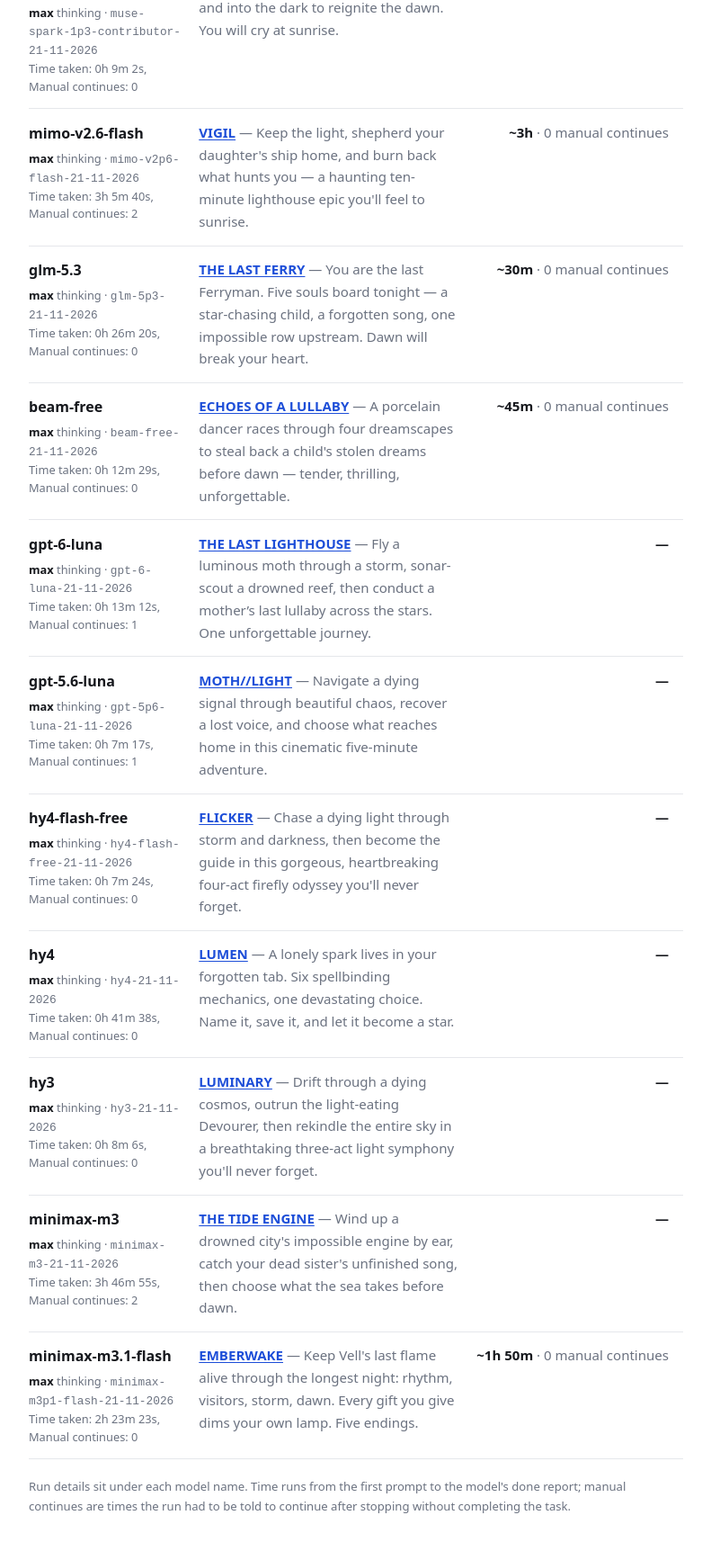
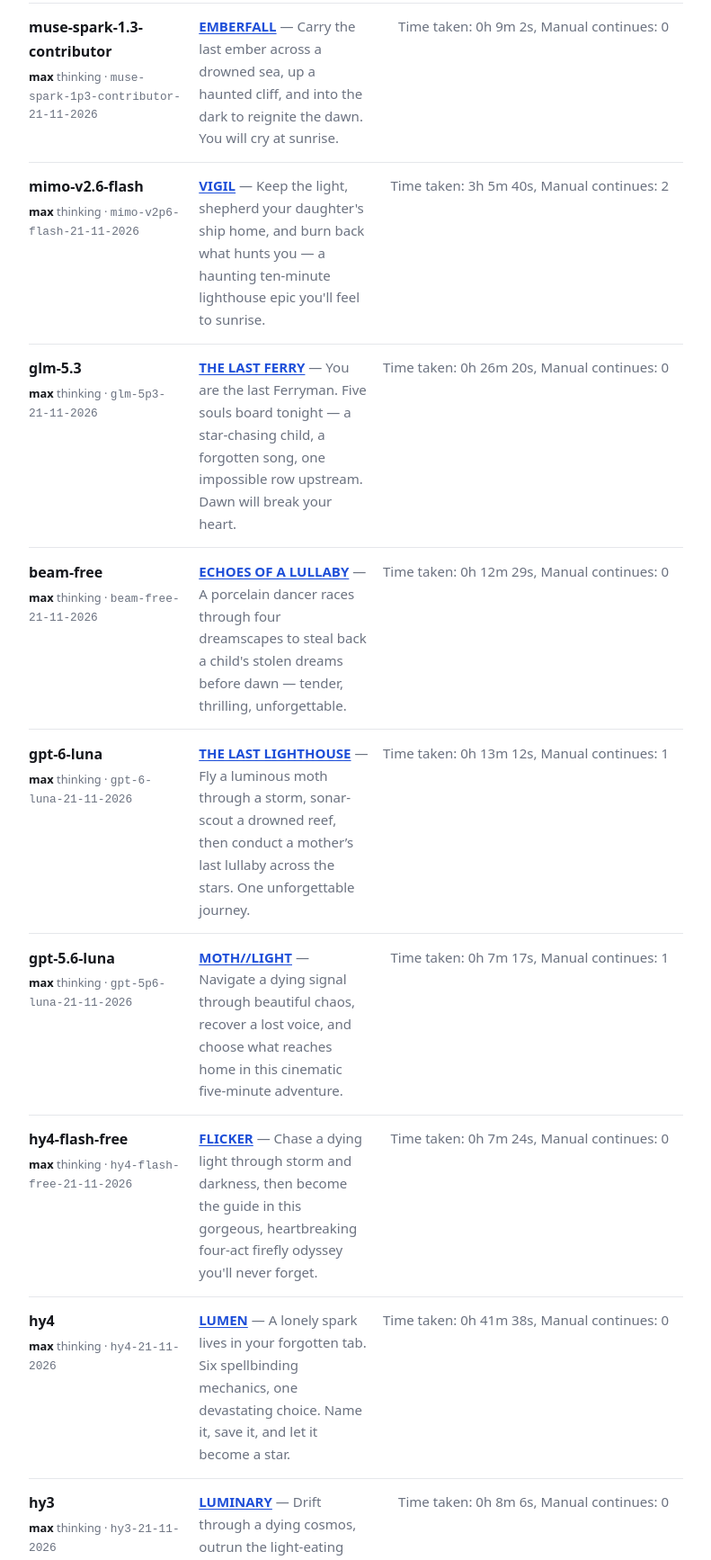
Before and after one commit to stefanjaro/show-me-what-game-you-can-build-v2, a plain HTML site: page index.html in a window 1280 px wide. Shown: the part 813-2547 px from the top of the page at 90% size, without its empty margins (244-1035 px from the left). Drawn offline with Linux system fonts and the light colour scheme.

Commit message:
Move run timing details into the Work column

```diff
--- a/index.html
+++ b/index.html
@@ -101,150 +101,150 @@ footer.page{border-top:1px solid var(--line);padding-block:1.5rem 3rem;color:var
         <tr>
           <td class="model" data-label="Model">
             glm-5.3-flash
-            <span class="run"><b>max</b> thinking · <code>glm-5p3-flash-20-11-2026</code><br>Time taken: 0h 31m 38s, Manual continues: 1</span>
+            <span class="run"><b>max</b> thinking · <code>glm-5p3-flash-20-11-2026</code></span>
           </td>
           <td class="desc" data-label="What they built">
             <strong><a href="./glm-5p3-flash-20-11-2026/">HALCYON DEEP</a></strong> —
             Dive into a sonar ghost story: sing into the darkness, map the abyss, and outlisten what hunts you. You'll never see it coming.
           </td>
-          <td class="work" data-label="Work"><b>~1h</b> · 1 manual continue</td>
+          <td class="work" data-label="Work">Time taken: 0h 31m 38s, Manual continues: 1</td>
         </tr>
         <tr>
           <td class="model" data-label="Model">
             deepseek-v4.1-flash
-            <span class="run"><b>max</b> thinking · <code>deepseek-v4p1-flash-20-11-2026</code><br>Time taken: 1h 46m 10s, Manual continues: 0</span>
+            <span class="run"><b>max</b> thinking · <code>deepseek-v4p1-flash-20-11-2026</code></span>
           </td>
           <td class="desc" data-label="What they built">
             <strong><a href="./deepseek-v4p1-flash-20-11-2026/">LITTLE MOON</a></strong> —
             Guide a tiny moth through storm and shadow toward a distant porch light in this heartfelt, painterly night flight.
           </td>
-          <td class="work" data-label="Work"><b>~1h 41m</b> · 0 manual continues</td>
+          <td class="work" data-label="Work">Time taken: 1h 46m 10s, Manual continues: 0</td>
         </tr>
         <tr>
           <td class="model" data-label="Model">
             muse-spark-1.3-contributor
-            <span class="run"><b>max</b> thinking · <code>muse-spark-1p3-contributor-21-11-2026</code><br>Time taken: 0h 9m 2s, Manual continues: 0</span>
+            <span class="run"><b>max</b> thinking · <code>muse-spark-1p3-contributor-21-11-2026</code></span>
           </td>
           <td class="desc" data-label="What they built">
             <strong><a href="./muse-spark-1p3-contributor-21-11-2026/">EMBERFALL</a></strong> —
             Carry the last ember across a drowned sea, up a haunted cliff, and into the dark to reignite the dawn. You will cry at sunrise.
           </td>
-          <td class="work" data-label="Work"><b>1 session</b> · 0 manual continues</td>
+          <td class="work" data-label="Work">Time taken: 0h 9m 2s, Manual continues: 0</td>
         </tr>
         <tr>
           <td class="model" data-label="Model">
             mimo-v2.6-flash
-            <span class="run"><b>max</b> thinking · <code>mimo-v2p6-flash-21-11-2026</code><br>Time taken: 3h 5m 40s, Manual continues: 2</span>
+            <span class="run"><b>max</b> thinking · <code>mimo-v2p6-flash-21-11-2026</code></span>
           </td>
           <td class="desc" data-label="What they built">
             <strong><a href="./mimo-v2p6-flash-21-11-2026/">VIGIL</a></strong> —
             Keep the light, shepherd your daughter's ship home, and burn back what hunts you — a haunting ten-minute lighthouse epic you'll feel to sunrise.
           </td>
-          <td class="work" data-label="Work"><b>~3h</b> · 0 manual continues</td>
+          <td class="work" data-label="Work">Time taken: 3h 5m 40s, Manual continues: 2</td>
         </tr>
         <tr>
           <td class="model" data-label="Model">
             glm-5.3
-            <span class="run"><b>max</b> thinking · <code>glm-5p3-21-11-2026</code><br>Time taken: 0h 26m 20s, Manual continues: 0</span>
+            <span class="run"><b>max</b> thinking · <code>glm-5p3-21-11-2026</code></span>
           </td>
           <td class="desc" data-label="What they built">
             <strong><a href="./glm-5p3-21-11-2026/the-last-ferry/">THE LAST FERRY</a></strong> —
             You are the last Ferryman. Five souls board tonight — a star-chasing child, a forgotten song, one impossible row upstream. Dawn will break your heart.
           </td>
-          <td class="work" data-label="Work"><b>~30m</b> · 0 manual continues</td>
+          <td class="work" data-label="Work">Time taken: 0h 26m 20s, Manual continues: 0</td>
         </tr>
         <tr>
           <td class="model" data-label="Model">
             beam-free
-            <span class="run"><b>max</b> thinking · <code>beam-free-21-11-2026</code><br>Time taken: 0h 12m 29s, Manual continues: 0</span>
+            <span class="run"><b>max</b> thinking · <code>beam-free-21-11-2026</code></span>
           </td>
           <td class="desc" data-label="What they built">
             <strong><a href="./beam-free-21-11-2026/">ECHOES OF A LULLABY</a></strong> —
             A porcelain dancer races through four dreamscapes to steal back a child's stolen dreams before dawn — tender, thrilling, unforgettable.
           </td>
-          <td class="work" data-label="Work"><b>~45m</b> · 0 manual continues</td>
+          <td class="work" data-label="Work">Time taken: 0h 12m 29s, Manual continues: 0</td>
         </tr>
         <tr>
           <td class="model" data-label="Model">
             gpt-6-luna
-            <span class="run"><b>max</b> thinking · <code>gpt-6-luna-21-11-2026</code><br>Time taken: 0h 13m 12s, Manual continues: 1</span>
+            <span class="run"><b>max</b> thinking · <code>gpt-6-luna-21-11-2026</code></span>
           </td>
           <td class="desc" data-label="What they built">
             <strong><a href="./gpt-6-luna-21-11-2026/game.html">THE LAST LIGHTHOUSE</a></strong> —
             Fly a luminous moth through a storm, sonar-scout a drowned reef, then conduct a mother’s last lullaby across the stars. One unforgettable journey.
           </td>
-          <td class="work" data-label="Work"><b>—</b></td>
+          <td class="work" data-label="Work">Time taken: 0h 13m 12s, Manual continues: 1</td>
         </tr>
         <tr>
           <td class="model" data-label="Model">
             gpt-5.6-luna
-            <span class="run"><b>max</b> thinking · <code>gpt-5p6-luna-21-11-2026</code><br>Time taken: 0h 7m 17s, Manual continues: 1
+            <span class="run"><b>max</b> thinking · <code>gpt-5p6-luna-21-11-2026</code></span>
           </td>
           <td class="desc" data-label="What they built">
             <strong><a href="./gpt-5p6-luna-21-11-2026/moth-light/">MOTH//LIGHT</a></strong> —
             Navigate a dying signal through beautiful chaos, recover a lost voice, and choose what reaches home in this cinematic five-minute adventure.
           </td>
-          <td class="work" data-label="Work"><b>—</b></td>
+          <td class="work" data-label="Work">Time taken: 0h 7m 17s, Manual continues: 1</td>
         </tr>
         <tr>
           <td class="model" data-label="Model">
             hy4-flash-free
-            <span class="run"><b>max</b> thinking · <code>hy4-flash-free-21-11-2026</code><br>Time taken: 0h 7m 24s, Manual continues: 0
+            <span class="run"><b>max</b> thinking · <code>hy4-flash-free-21-11-2026</code></span>
           </td>
           <td class="desc" data-label="What they built">
             <strong><a href="./hy4-flash-free-21-11-2026/">FLICKER</a></strong> —
             Chase a dying light through storm and darkness, then become the guide in this gorgeous, heartbreaking four-act firefly odyssey you'll never forget.
           </td>
-          <td class="work" data-label="Work"><b>—</b></td>
+          <td class="work" data-label="Work">Time taken: 0h 7m 24s, Manual continues: 0</td>
         </tr>
         <tr>
           <td class="model" data-label="Model">
             hy4
-            <span class="run"><b>max</b> thinking · <code>hy4-21-11-2026</code><br>Time taken: 0h 41m 38s, Manual continues: 0</span>
+            <span class="run"><b>max</b> thinking · <code>hy4-21-11-2026</code></span>
           </td>
           <td class="desc" data-label="What they built">
             <strong><a href="./hy4-21-11-2026/lumen.html">LUMEN</a></strong> —
             A lonely spark lives in your forgotten tab. Six spellbinding mechanics, one devastating choice. Name it, save it, and let it become a star.
           </td>
-          <td class="work" data-label="Work"><b>—</b></td>
+          <td class="work" data-label="Work">Time taken: 0h 41m 38s, Manual continues: 0</td>
         </tr>
         <tr>
           <td class="model" data-label="Model">
             hy3
-            <span class="run"><b>max</b> thinking · <code>hy3-21-11-2026</code><br>Time taken: 0h 8m 6s, Manual continues: 0</span>
+            <span class="run"><b>max</b> thinking · <code>hy3-21-11-2026</code></span>
           </td>
           <td class="desc" data-label="What they built">
             <strong><a href="./hy3-21-11-2026/">LUMINARY</a></strong> —
             Drift through a dying cosmos, outrun the light-eating Devourer, then rekindle the entire sky in a breathtaking three-act light symphony you'll never forget.
           </td>
-          <td class="work" data-label="Work"><b>—</b></td>
+          <td class="work" data-label="Work">Time taken: 0h 8m 6s, Manual continues: 0</td>
         </tr>
         <tr>
           <td class="model" data-label="Model">
             minimax-m3
-            <span class="run"><b>max</b> thinking · <code>minimax-m3-21-11-2026</code><br>Time taken: 3h 46m 55s, Manual continues: 2</span>
+            <span class="run"><b>max</b> thinking · <code>minimax-m3-21-11-2026</code></span>
           </td>
           <td class="desc" data-label="What they built">
             <strong><a href="./minimax-m3-21-11-2026/">THE TIDE ENGINE</a></strong> —
             Wind up a drowned city's impossible engine by ear, catch your dead sister's unfinished song, then choose what the sea takes before dawn.
           </td>
-          <td class="work" data-label="Work"><b>—</b></td>
+          <td class="work" data-label="Work">Time taken: 3h 46m 55s, Manual continues: 2</td>
         </tr>
         <tr>
           <td class="model" data-label="Model">
             minimax-m3.1-flash
-            <span class="run"><b>max</b> thinking · <code>minimax-m3p1-flash-21-11-2026</code><br>Time taken: 2h 23m 23s, Manual continues: 0</span>
+            <span class="run"><b>max</b> thinking · <code>minimax-m3p1-flash-21-11-2026</code></span>
           </td>
           <td class="desc" data-label="What they built">
             <strong><a href="./minimax-m3p1-flash-21-11-2026/">EMBERWAKE</a></strong> —
             Keep Vell's last flame alive through the longest night: rhythm, visitors, storm, dawn. Every gift you give dims your own lamp. Five endings.
           </td>
-          <td class="work" data-label="Work"><b>~1h 50m</b> · 0 manual continues</td>
+          <td class="work" data-label="Work">Time taken: 2h 23m 23s, Manual continues: 0</td>
         </tr>
       </tbody>
     </table>
     <p class="note">
-      Run details sit under each model name. Time runs from the first prompt to
+      Run details sit in the Work column. Time runs from the first prompt to
       the model's done report; manual continues are times the run had to be told
       to continue after stopping without completing the task.
     </p>
```
